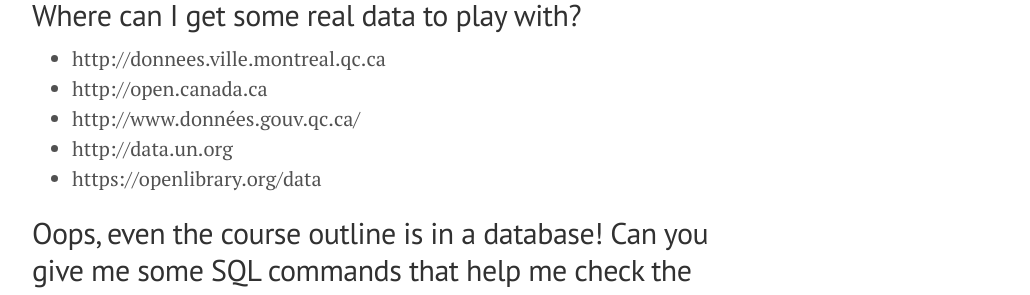
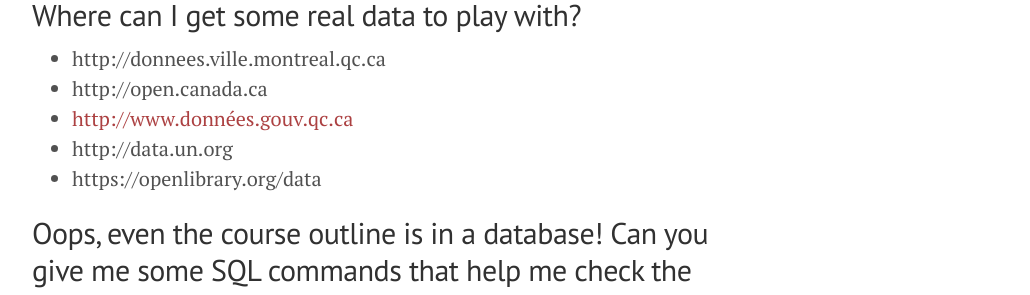
Before and after one commit to retrography/data-management, a Jekyll site: the page built from FAQ.markdown, in a window 1280 px wide and 900 px high, scrolled down 1443 px. Shown: the part 155-450 px from the top of the window, without its empty margins (248-1278 px from the left). Built offline with Jekyll 4.4.1, drawn with Linux system fonts in a browser that asks for light colours; Markdown is read by kramdown in place of the engine named in the settings; part of the change alters nothing that is shown.

```diff
--- a/FAQ.markdown
+++ b/FAQ.markdown
@@ -39,7 +39,7 @@ Have a look at [generatedata.com](http://www.generatedata.com) as well as [mocka
 
 - http://donnees.ville.montreal.qc.ca
 - http://open.canada.ca
-- http://www.données.gouv.qc.ca/
+- [http://www.données.gouv.qc.ca](http://www.données.gouv.qc.ca/)
 - http://data.un.org
 - https://openlibrary.org/data
 
```
